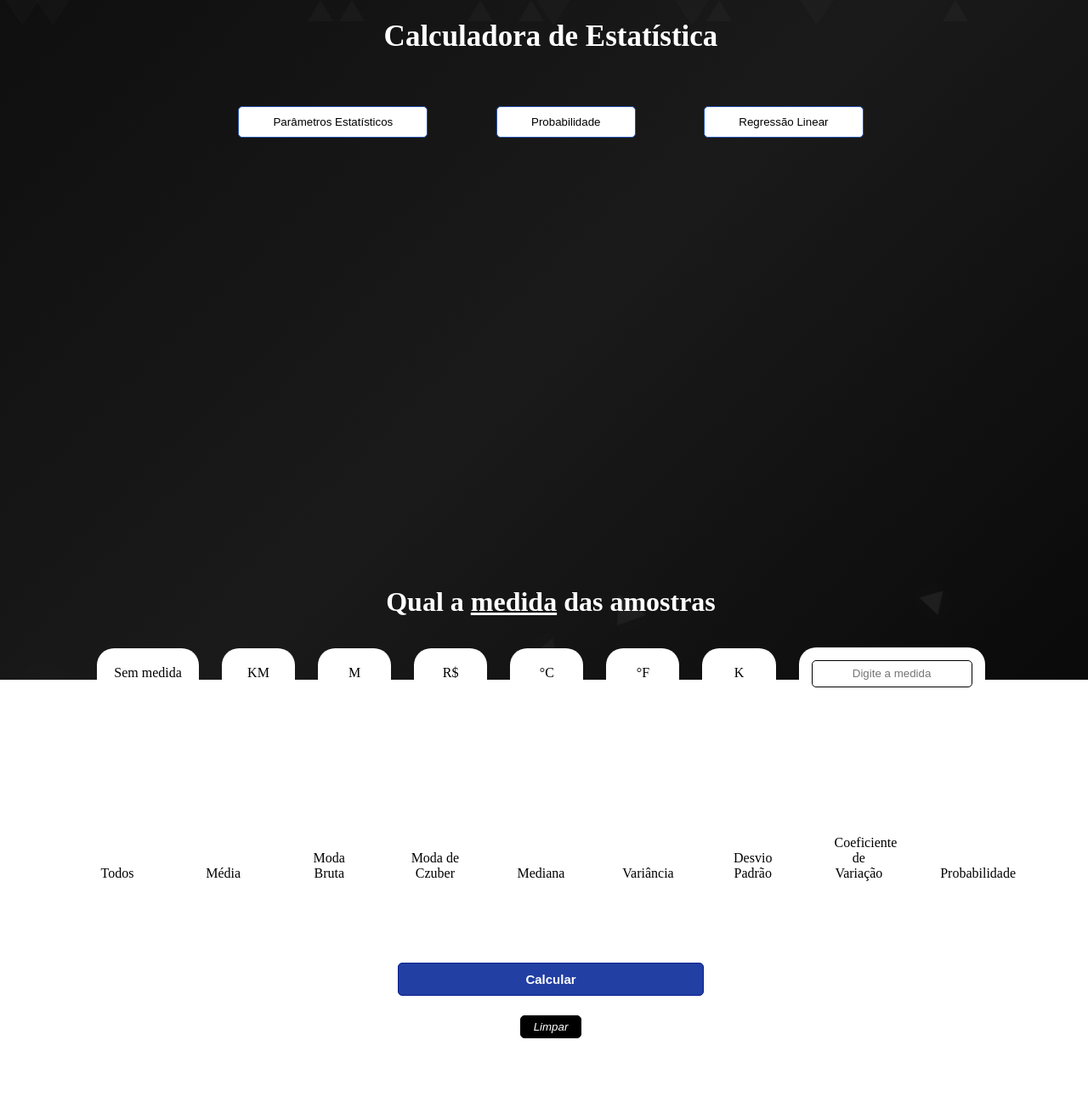
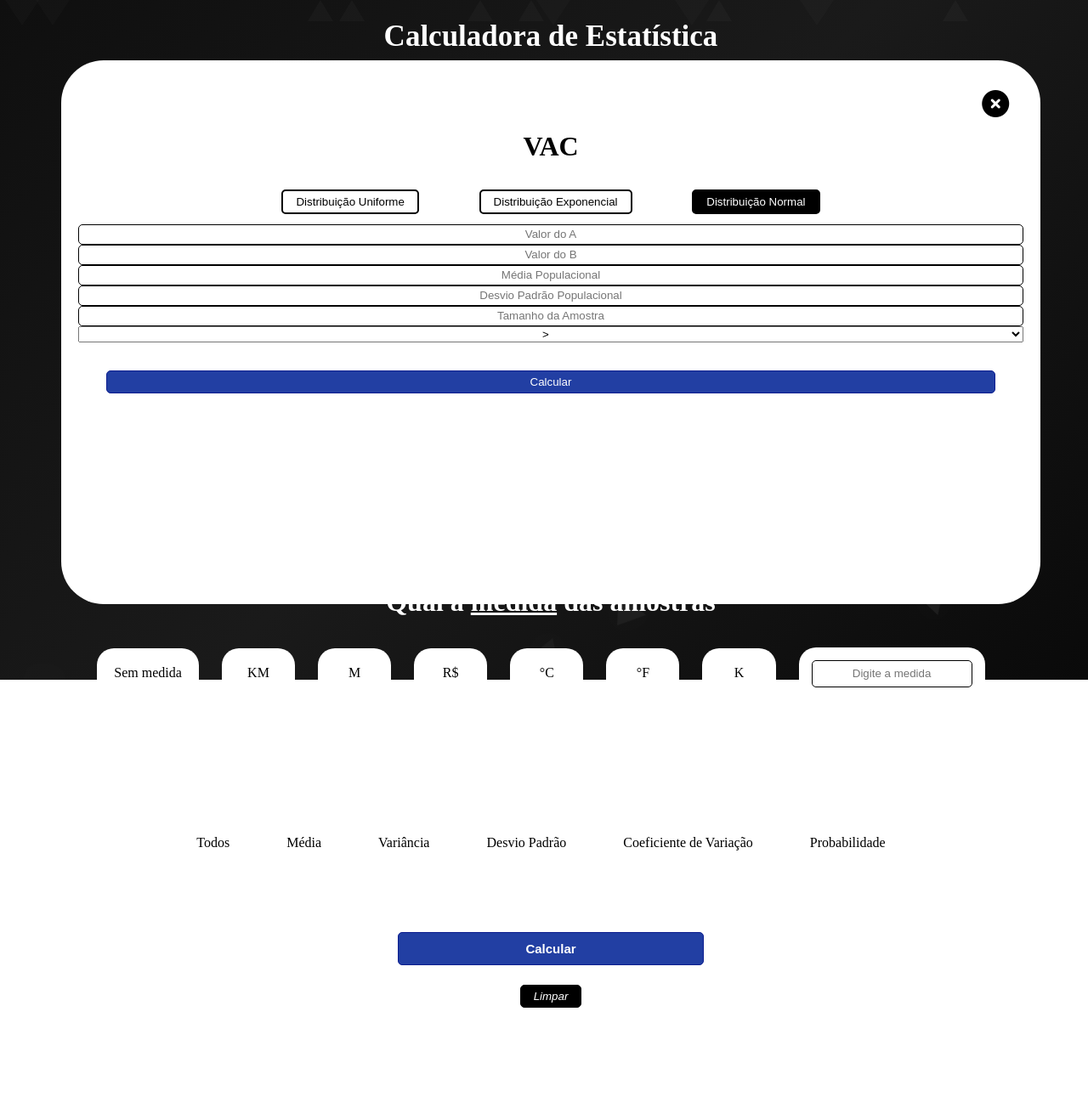
Before and after one commit to IsadoraPBastos/Calculadora-De-Estatistica, a Flask app: page /dist_normal_pad in a window 1280 px wide. Shown: the top 1297 px of the page at 85% size. After the commit the page ends 1186 px from the top, so only its background shows below. Run offline with Flask 3, Linux system fonts and the light colour scheme.

Commit message:
Inclusão: Dist Normal Amostral

```diff
--- a/app.py
+++ b/app.py
@@ -16,13 +16,18 @@ limiteInferior = 0
 vLambda = 0
 desvioPadrao = 0
 intervalo = 0
+valorA = 0
+valorB = 0
 valorANorm = 0
 valorBNorm = 0
+tamanhoAmostraNorm = 0
+mediaNorm = 0
+desvioPadraoNorm = 0
 
 @app.route('/')
 def index():
     return render_template('index.html', FequenciaIndividualAbsoluta={},FrequenciaAcumulada={}, Posicoes={},
-    FequenciaIndividualAbsolutaRecebida = {}, dadosClasses=[], escolhaCalculo=[], limiteSuperior=0, limiteInferior=0, vLambda=0, mostrarResultados=False)
+    FequenciaIndividualAbsolutaRecebida = {}, dadosClasses=[], escolhaCalculo=[], mostrar_modal="padrao", limiteSuperior=0, limiteInferior=0, vLambda=0, mostrarResultados=False)
 
 #Recebe os dados quando a pessoa envia eles pela parte desordenada
 @app.route("/dados_desordenados", methods=["POST", "GET"])
@@ -135,8 +140,8 @@ def dist_uniforme():
 
 
     return render_template("index.html", limiteSuperior=limiteSuperior, limiteInferior=limiteInferior, valorCUnif=valorCUnif, valorDUnif=valorDUnif,
-    intervalo=intervalo, mostrar_modal="uniforme",
-    dadosClasses={}, modaBruta=True, FequenciaIndividualAbsolutaRecebida={},
+    intervalo=intervalo, mostrar_modal="uniforme", dados_vac=True,
+    dadosClasses={}, modaBruta=False, FequenciaIndividualAbsolutaRecebida={},
     FequenciaIndividualAbsoluta={}, FrequenciaAcumulada={}, Posicoes={},
     escolhaCalculo=[], mostrarResultados=False)
 
@@ -172,28 +177,30 @@ def dist_exponencial():
                 valorB = 0
 
     return render_template("index.html", vLambda=vLambda, desvioPadrao=desvioPadrao, valorA=valorA,
-    valorB=valorB, intervalo=intervalo, mostrar_modal="exponencial", dadosClasses={}, modaBruta=True,
+    valorB=valorB, intervalo=intervalo, mostrar_modal="exponencial", dados_vac=True, dadosClasses={}, modaBruta=False,
     FequenciaIndividualAbsolutaRecebida={}, FequenciaIndividualAbsoluta={}, FrequenciaAcumulada={},
     Posicoes={}, escolhaCalculo=[], mostrarResultados=False)
 
 @app.route("/dist_normal_pad", methods=["POST", "GET"])
 def dist_normal_pad():
-    global valorANorm, valorBNorm, intervalo
+    global valorANorm, valorBNorm, intervalo, desvioPadraoNorm, mediaNorm, tamanhoAmostraNorm
     if request.method == "POST":
         if request.form.get("valorANorm") and request.form.get("intervalo"):
             valorANorm = float(request.form.get('valorANorm'))
             intervalo = request.form.get("intervalo")
-            if request.form.get("mediaNorm") and request.form.get("desvioPadraoNorm"):
+            if request.form.get("mediaNorm") and request.form.get("desvioPadraoNorm") and request.form.get("tamanhoAmostraNorm"):
                 mediaNorm = float(request.form.get("mediaNorm"))
                 desvioPadraoNorm = float(request.form.get("desvioPadraoNorm"))
+                tamanhoAmostraNorm = int(request.form.get("tamanhoAmostraNorm"))
             if intervalo == "menorQueMenorQue" or intervalo == "menorIgualQueMenorQue" or intervalo == "menorQueMenorIgualQue" or intervalo == "menorIgualQueMenorIgualQue":
                 valorBNorm = float(request.form.get('valorBNorm'))
             else:
                 valorBNorm = 0
 
     return render_template("index.html", valorANorm=valorANorm, valorBNorm=valorBNorm,
-    intervalo=intervalo, mostrar_modal="uniforme",
-    dadosClasses={}, modaBruta=True, FequenciaIndividualAbsolutaRecebida={},
+    intervalo=intervalo, mediaNorm=mediaNorm, desvioPadraoNorm=desvioPadraoNorm, tamanhoAmostraNorm=tamanhoAmostraNorm,
+    mostrar_modal="normal", dados_vac=True,
+    dadosClasses={}, modaBruta=False, FequenciaIndividualAbsolutaRecebida={},
     FequenciaIndividualAbsoluta={}, FrequenciaAcumulada={}, Posicoes={},
     escolhaCalculo=[], mostrarResultados=False)
 
@@ -212,12 +219,12 @@ def limpar_dados():
     desvioPadrao=0
     intervalo=""
     return render_template("index.html", FequenciaIndividualAbsoluta={},FrequenciaAcumulada={}, Posicoes={},
-    FequenciaIndividualAbsolutaRecebida = {}, dadosClasses=[], escolhaCalculo=[],mostrarResultados=False)
+    FequenciaIndividualAbsolutaRecebida = {}, dadosClasses=[], escolhaCalculo=[],mostrarResultados=False, mostrar_modal="padrao")
 
 #Realiza as contas
 @app.route("/calculo_dos_dados", methods=["POST"])
 def calculo_dos_dados():
-    global FequenciaIndividualAbsoluta, FequenciaIndividualAbsolutaRecebida, dadosClasses, limiteSuperior, limiteInferior, vLambda, desvioPadrao, valorA, valorB, valorCUnif, valorDUnif, valorANorm, valorBNorm, intervalo
+    global FequenciaIndividualAbsoluta, FequenciaIndividualAbsolutaRecebida, dadosClasses, limiteSuperior, limiteInferior, vLambda, desvioPadrao, valorA, valorB, valorCUnif, valorDUnif, valorANorm, valorBNorm, intervalo, desvioPadraoNorm, mediaNorm,tamanhoAmostraNorm
 
     erroOutroVazio = False
     tipo = request.form.get("tipo")
@@ -253,7 +260,7 @@ def calculo_dos_dados():
                 return processar_dist_exponencial(vLambda, desvioPadrao, valorA, valorB, intervalo, escolhaCalculo, escolhaCalculoJson, modal_aberto, tipo)
 
         if valorANorm != 0 and intervalo != "":
-            return processar_dist_normal(valorANorm, valorBNorm, intervalo, escolhaCalculo, escolhaCalculoJson, modal_aberto, tipo)
+            return processar_dist_normal(valorANorm, valorBNorm, intervalo, mediaNorm, desvioPadraoNorm, tamanhoAmostraNorm, escolhaCalculo, escolhaCalculoJson, modal_aberto, tipo)
 
         if not FequenciaIndividualAbsolutaRecebida and not dadosDesordenados and not dadosClasses:
             raise ValueError
@@ -571,7 +578,8 @@ def processar_dist_uniforme(limiteSuperior, limiteInferior, valorCUnif, valorDUn
                          mostrar_modal=modal_aberto,
                          tipo=tipo,
                          escolhaCalculoJson=escolhaCalculoJson,
-                         mostrarResultados=True)
+                         mostrarResultados=True,
+                         dados_vac=True)
 
 def processar_dist_exponencial(vLambda, desvioPadrao, valorA, valorB, intervalo, escolhaCalculo, escolhaCalculoJson, modal_aberto, tipo):
     if(vLambda != 0 and desvioPadrao == 0):
@@ -647,9 +655,10 @@ def processar_dist_exponencial(vLambda, desvioPadrao, valorA, valorB, intervalo,
                          mostrar_modal=modal_aberto,
                          tipo=tipo,
                          escolhaCalculoJson=escolhaCalculoJson,
-                         mostrarResultados=True)
+                         mostrarResultados=True,
+                         dados_vac=True)
 
-def processar_dist_normal(valorANorm, valorBNorm, intervalo, escolhaCalculo, escolhaCalculoJson, modal_aberto, tipo):
+def processar_dist_normal(valorANorm, valorBNorm, intervalo, mediaNorm, desvioPadraoNorm, tamanhoAmostraNorm, escolhaCalculo, escolhaCalculoJson, modal_aberto, tipo):
     distN = DistribuicaoNormalPadrao()
 
     #1.paramentros
@@ -658,11 +667,25 @@ def processar_dist_normal(valorANorm, valorBNorm, intervalo, escolhaCalculo, esc
     desvioPadrao = distN.calcular_desvio_padrao()
     coeficienteVariacao = distN.calcular_cv()
 
+    if(mediaNorm != 0 and desvioPadraoNorm != 0 and tamanhoAmostraNorm != 0):
+        valorANorm = TransformacaoZ.calcular_z_tabela_amostra(
+        X=valorANorm,
+        Mu=mediaNorm,
+        Sigma=desvioPadraoNorm,
+        N=tamanhoAmostraNorm
+    )
+        valorBNorm = TransformacaoZ.calcular_z_tabela_amostra(
+        X=valorBNorm,
+        Mu=mediaNorm,
+        Sigma=desvioPadraoNorm,
+        N=tamanhoAmostraNorm
+    )
+
     if(intervalo == "maiorQue"):
         resultProb = distN.calcular_prob_sobrevivencia(valorANorm)
         print("prob_MaiorQue", resultProb)
     elif(intervalo == "menorQue"):
-        resultProb = distN.calcular_prob_acumulada(valorANorm)
+        resultProb = round(distN.calcular_prob_acumulada(valorANorm),2)
         print("prob_MenorQue", resultProb)
     elif(intervalo == "intervaloIgual"):
         resultProb = 0.00
@@ -697,7 +720,8 @@ def processar_dist_normal(valorANorm, valorBNorm, intervalo, escolhaCalculo, esc
                          mostrar_modal=modal_aberto,
                          tipo=tipo,
                          escolhaCalculoJson=escolhaCalculoJson,
-                         mostrarResultados=True)
+                         mostrarResultados=True,
+                         dados_vac=True)
 
 
 #distribuicao uniforme
@@ -740,7 +764,7 @@ class DistribuicaoUniforme:
                 return 0.0
 
         probabilidade = round((limite_superior - limite_inferior) / self.amplitude,2)
-        return probabilidade * 100
+        return round(probabilidade * 100,2)
 
     #retorna o valor da função densidade de probilidade f(x) para um dado ponto x
     def densidade_probabilidade(self, x: float) -> float:
@@ -877,7 +901,7 @@ class DistribuicaoNormalPadrao:
     def calcular_prob_acumulada(self, z: float) -> float:
         #P(Z <= a) = P(Z < a)
         prob = norm.cdf(z)
-        return round(prob * 100,2)
+        return prob * 100
 
     def calcular_prob_sobrevivencia(self, z: float) -> float:
         #P(Z >= a) = P(Z > a)
@@ -901,15 +925,15 @@ class TransformacaoZ:
         if Sigma <= 0:
             raise ValueError('O Desvio Padrão (Sigma) deve ser positivo')
 
-        numerador = X - Mu
+        numerador = round(X - Mu,2)
         raiz_N = math.sqrt(N)
-        Z_tabela = (numerador * raiz_N) / Sigma
+        Z_tabela = round((numerador * raiz_N) / Sigma,2)
         return Z_tabela
 
 # --- EXERCICIO DE EXEMPLO ---
 MEDIA_POPULACIONAL = 25.42
 TAMANHO_AMOSTRA = 36
-DESVIO_POPULACIONAL = 7.25
+DESVIO_POPULACIONAL = 7.23
 MEDIA_AMOSTRAL_INTERESSE = 23.99
 
 print("\n\n--- Distribuição Amostral ---")
--- a/static/style.css
+++ b/static/style.css
@@ -154,7 +154,6 @@ input[type="radio"]:checked + .opcao-tipo-dado {
 .escolha-calculo {
   background-color: white;
   padding: 20px;
-  width: 5%;
   border-radius: 20px;
   cursor: pointer;
   transition: 0.5s;
--- a/templates/index.html
+++ b/templates/index.html
@@ -321,12 +321,13 @@
           </div>
 
           <!-- Parte de inserção de dados - Distribuição Normal -->
-          <div class="divisao-modal" id="secaoDNormal">
+          <div class="divisao-modal" id="secaoDNormal" style="flex-direction: column;">
             <form action="{{url_for('dist_normal_pad')}}" method="POST" style="display: contents;">
                   <input type="text" name="valorANorm" placeholder="Valor do A">
                   <input type="text" name="valorBNorm" placeholder="Valor do B">
-                  <input type="text" name="mediaNorm" placeholder="Média">
-                  <input type="text" name="desvioPadraoNorm" placeholder="Desvio Padrão">
+                  <input type="text" name="mediaNorm" placeholder="Média Populacional">
+                  <input type="text" name="desvioPadraoNorm" placeholder="Desvio Padrão Populacional">
+                  <input type="text" name="tamanhoAmostraNorm" placeholder="Tamanho da Amostra">
                   <select name="intervalo" id="">
                     <option value="maiorQue">></option>
                     <option value="menorQue"><</option>
@@ -488,6 +489,7 @@
         />
         <label for="media" class="escolha-calculo">Média</label>
 
+        {% if mostrar_modal == "padrao" or mostrar_modal == "discreto" or mostrar_modal == "classes"%}
         <input
           type="checkbox"
           name="escolha-calculo"
@@ -514,6 +516,7 @@
           class="escolha-checkbox"
         />
         <label for="mediana" class="escolha-calculo">Mediana</label>
+        {% endif %}
 
         <input
           type="checkbox"
@@ -542,6 +545,7 @@
         />
         <label for="coeficienteVariacao" class="escolha-calculo">Coeficiente de Variação</label>
 
+        {% if dados_vac == True %}
         <input
           type="checkbox"
           name="escolha-calculo"
@@ -550,6 +554,7 @@
           class="escolha-checkbox"
         />
         <label for="probabilidade" class="escolha-calculo">Probabilidade</label>
+        {% endif %}
 
         <div id="msg-erro-calculos">
           <i class="fa-solid fa-triangle-exclamation fa-beat-fade"></i> Escolha
@@ -574,6 +579,7 @@
     <!-- Resultado dos cálculos -->
      <div class="container-estatisticas-dos-dados">
       <hr>
+      {% if dados_agrup_disc == True or dados_classes == True %}
     <div>
       <h1 style="color:white;"><u>Estatísticas desses Dados</u></h1>
     </div>
@@ -605,7 +611,8 @@
     </table>
 
     <p style="color:white;margin-top: 3px; margin-bottom: 40px;">Tamanho da amostra: {{ tamanhoDaAmostra }} dados<p>
-    <h2 style="color:white;">Cálculos escolhidos</h2>
+    {% endif %}
+      <h2 style="color:white;">Cálculos escolhidos</h2>
       <div style="width: 100%; justify-content: center; display: flex;">
     <div class="container-calculos-resultados">
     {% for escolha in escolhaCalculo %}
@@ -955,6 +962,7 @@
         "container_modal_discreto"
       );
       const modalClasses = document.getElementById("container_modal_classes");
+      const modalVac = document.getElementById("container_modal_vac")
       const tipoModal = "{{ mostrar_modal }}";
       const desordenadoOuTabela = "{{ mostrar_desor_ou_tab }}";
       const botoes = document.querySelector(".botoes-calcular-limpar");
@@ -1005,6 +1013,15 @@
           (checkbox) =>
             (checkbox.checked = escolhaMarcada.includes(checkbox.value))
         );
+      } else if (tipoModal == "uniforme"){
+        modalVac.classList.add("show")
+        mostrarDUnifor()
+      }  else if (tipoModal == "exponencial"){
+        modalVac.classList.add("show")
+        mostrarDExpo()
+      }  else if (tipoModal == "normal"){
+        modalVac.classList.add("show")
+        mostrarDNormal()
       }
 
       const formDadosDesordenados = document.getElementById("formDadosDesordenados");
```
